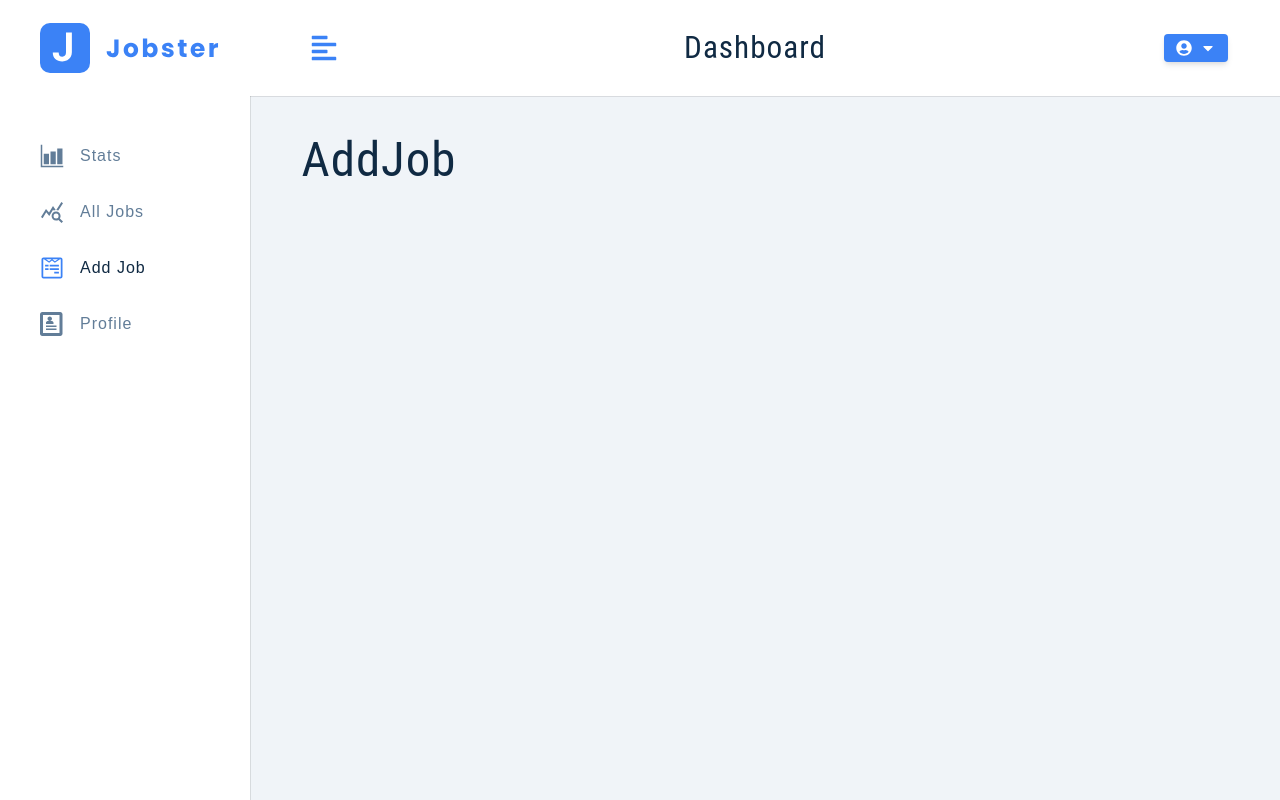
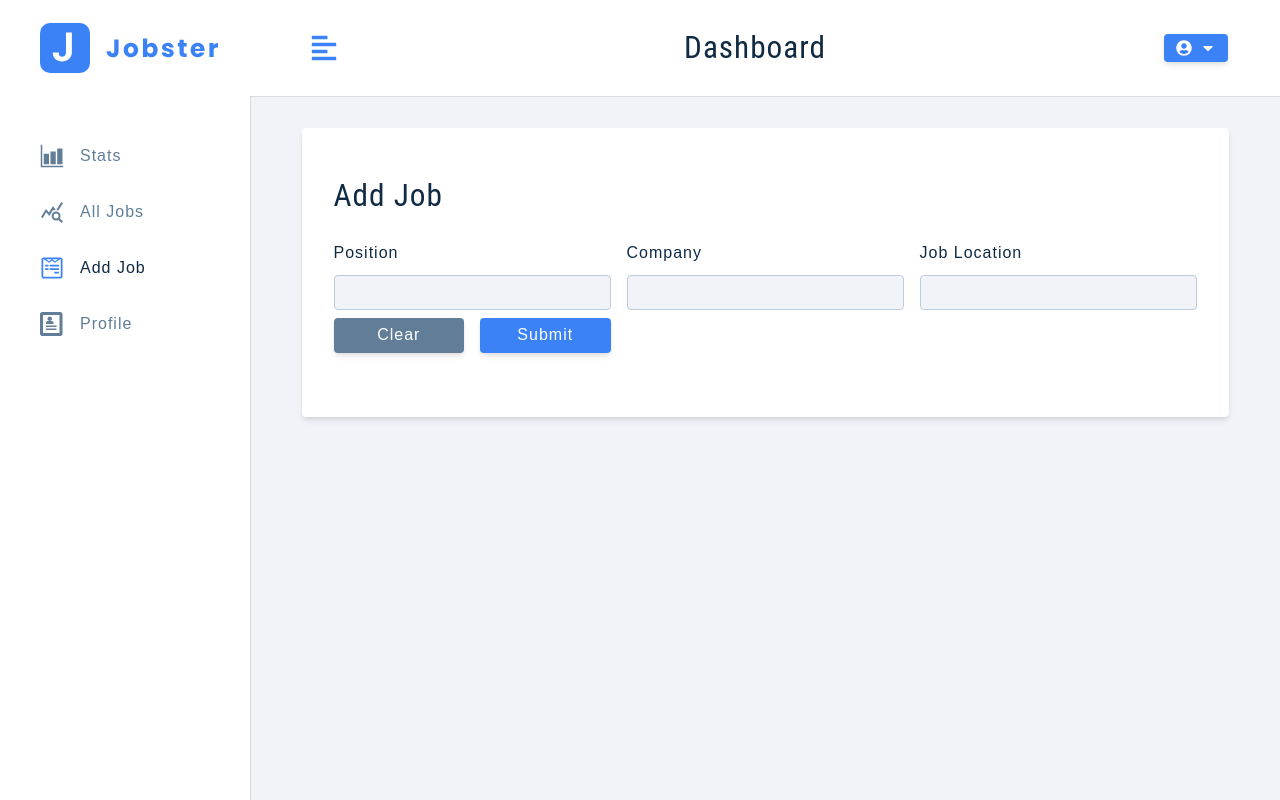
Before and after one commit to musaHaruna/Jobster-App, a React (Create React App) app: page /add-job in a window 1280 px wide. Built offline with nearby package versions, Linux system fonts and the light colour scheme.

Commit message:
add-job-page-structure

```diff
--- a/src/pages/dashboard/AddJob.js
+++ b/src/pages/dashboard/AddJob.js
@@ -1,4 +1,84 @@
+import { FormRow } from '../../components';
+import Wrapper from '../../assets/wrappers/DashboardFormPage';
+import { useSelector, useDispatch } from 'react-redux';
+import { toast } from 'react-toastify';
+
 const AddJob = () => {
-  return <h1>AddJob</h1>;
+  const {
+    isLoading,
+    position,
+    company,
+    jobLocation,
+    jobType,
+    jobTypeOptions,
+    status,
+    statusOptions,
+    isEditing,
+    editJobId,
+  } = useSelector((store) => store.job);
+
+  const handleSubmit = (e) => {
+    e.preventDefault();
+
+    if (!position || !company || !jobLocation) {
+      toast.error('Please fill out all fields');
+      return;
+    }
+  };
+
+  const handleJobInput = (e) => {
+    const name = e.target.name;
+    const value = e.target.value;
+    console.log(name, value);
+  };
+
+  return (
+    <Wrapper>
+      <form className='form'>
+        <h3>{isEditing ? 'edit job' : 'add job'}</h3>
+        <div className='form-center'>
+          {/* position */}
+          <FormRow
+            type='text'
+            name='position'
+            value={position}
+            handleChange={handleJobInput}
+          />
+          {/* company */}
+          <FormRow
+            type='text'
+            name='company'
+            value={company}
+            handleChange={handleJobInput}
+          />
+          {/* jobLocation */}
+          <FormRow
+            type='text'
+            name='jobLocation'
+            labelText='job location'
+            value={jobLocation}
+            handleChange={handleJobInput}
+          />
+          <div className='btn-container'>
+            <button
+              type='button'
+              className='btn btn-block clear-btn'
+              onClick={() => console.log('clear values')}
+            >
+              clear
+            </button>
+            <button
+              type='submit'
+              className='btn btn-block submit-btn'
+              onClick={handleSubmit}
+              disabled={isLoading}
+            >
+              submit
+            </button>
+          </div>
+        </div>
+      </form>
+    </Wrapper>
+  );
 };
 export default AddJob;
```
